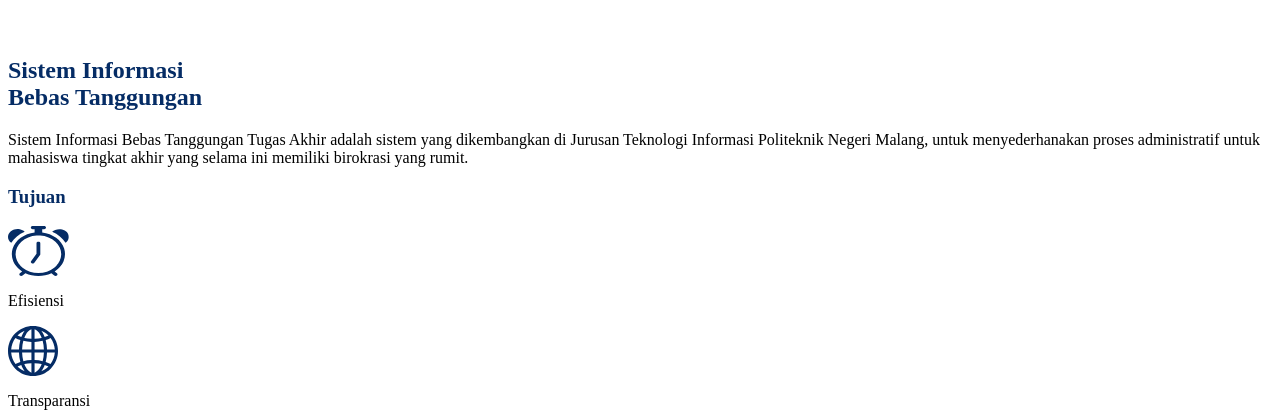
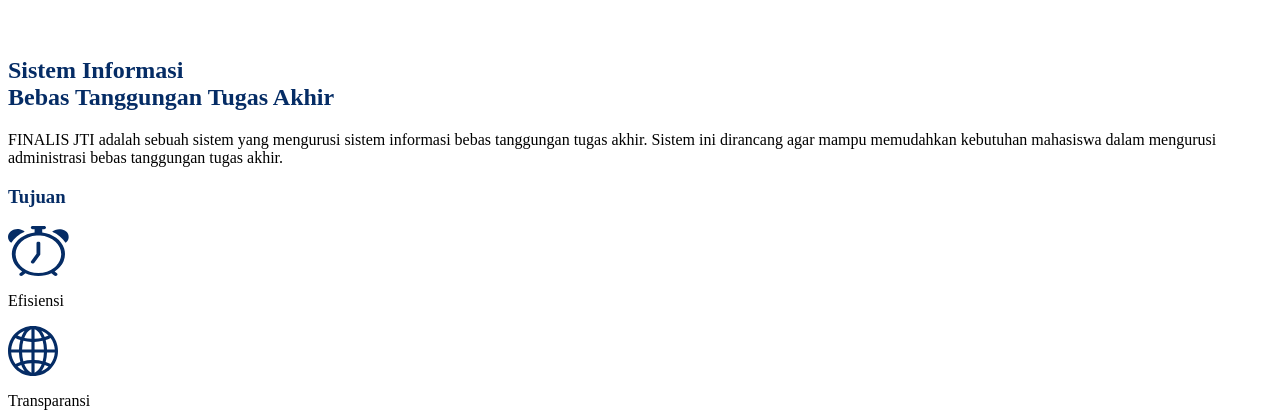
Before and after one commit to andromeda-hebat/FINALIS-JTI-WEB, a PHP site: page / in a window 1280 px wide. Shown: the part 498-918 px from the top of the page. Run offline with PHP 8.4, Linux system fonts and the light colour scheme.

Commit message:
fix hero img background to be not resizeable and change the description info

```diff
--- a/app/views/index.php
+++ b/app/views/index.php
@@ -2,7 +2,7 @@
 
 <main class="pt-5 ">
     <section class="d-flex flex-column justify-content-center min-vh-100"
-        style="background-image: url('assets/img/hero-section-home-page.png')">
+        style="background-image: url('assets/img/hero-section-home-page.png'); background-size: cover; background-repeat: no-repeat; background-position: center;">
         <div class="ps-5">
             <h1 style="color: #F7DE00; font-size: 90px;" class="fw-bold">FINALIS JTI</h1>
             <h6 style="color:white; font-size: 25px;">Menuju Penyelesaian Sempurna Tugas Akhir</h6>
@@ -10,10 +10,8 @@
         </div>
     </section>
     <section id="tentang" class="d-flex flex-column justify-content-center align-items-center text-center min-vh-100">
-        <h1 style="color: #052C65" class="fw-bold mt-4 pt-0 mb-5">Sistem Informasi <br> Bebas Tanggungan</h1>
-        <p class="w-50 mb-5">Sistem Informasi Bebas Tanggungan Tugas Akhir adalah sistem yang dikembangkan di Jurusan
-            Teknologi Informasi Politeknik Negeri Malang, untuk menyederhanakan proses administratif untuk mahasiswa
-            tingkat akhir yang selama ini memiliki birokrasi yang rumit.</p>
+        <h1 style="color: #052C65" class="fw-bold mt-4 pt-0 mb-5">Sistem Informasi <br> Bebas Tanggungan Tugas Akhir</h1>
+        <p class="w-50 mb-5">FINALIS JTI adalah sebuah sistem yang mengurusi sistem informasi bebas tanggungan tugas akhir. Sistem ini dirancang agar mampu memudahkan kebutuhan mahasiswa dalam mengurusi administrasi bebas tanggungan tugas akhir.</p>
         <h3 style="color: #052C65;" class="fw-bold mb-5">Tujuan</h3>
         <div class="d-flex justify-content-center">
             <div class="mx-3">
```
